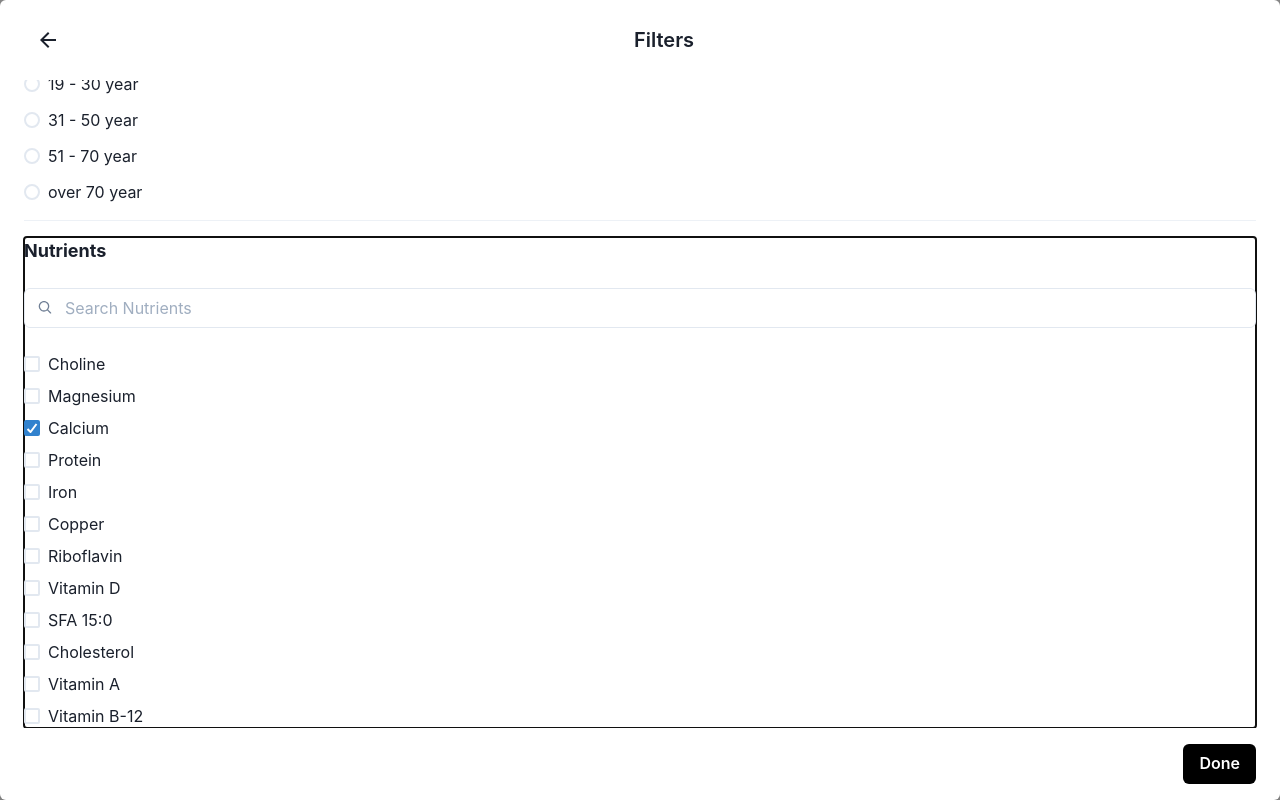
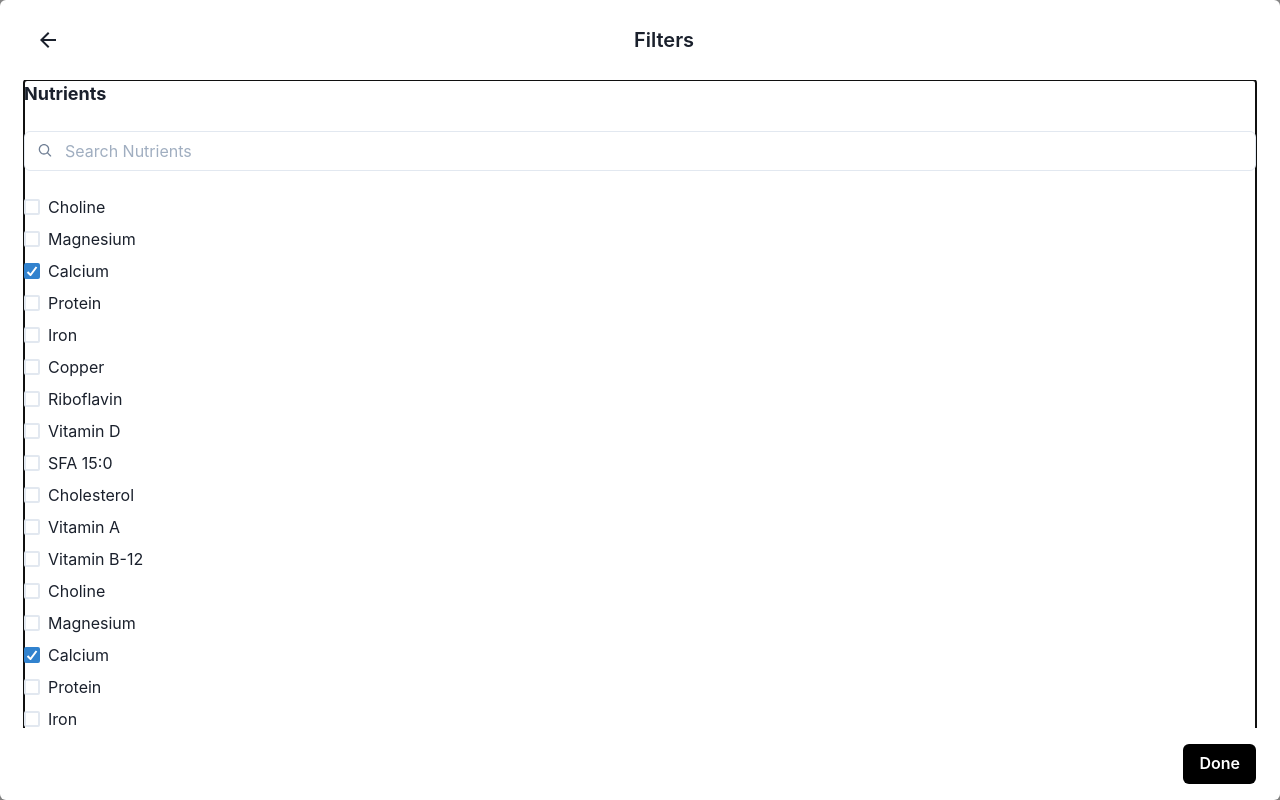
Before and after one commit to hhimanshu/flight-filters, a React (Create React App) app: page / in a window 1280 px wide. Built offline with nearby package versions, Linux system fonts and the light colour scheme.

Commit message:
attempt without making use of ForwardRef

```diff
--- a/src/components/FilterModal/NutrientFilterOptions.tsx
+++ b/src/components/FilterModal/NutrientFilterOptions.tsx
@@ -36,6 +36,58 @@ export const NutrientFilterOptions = () => {
                         <Checkbox value="Cholesterol">Cholesterol</Checkbox>
                         <Checkbox value="Vitamin A">Vitamin A</Checkbox>
                         <Checkbox value="Vitamin B-12">Vitamin B-12</Checkbox>
+
+                        <Checkbox value="Choline">Choline</Checkbox>
+                        <Checkbox value="Magnesium">Magnesium</Checkbox>
+                        <Checkbox value="Calcium">Calcium</Checkbox>
+                        <Checkbox value="Protein">Protein</Checkbox>
+                        <Checkbox value="Iron">Iron</Checkbox>
+                        <Checkbox value="Copper">Copper</Checkbox>
+                        <Checkbox value="Riboflavin">Riboflavin</Checkbox>
+                        <Checkbox value="Vitamin D">Vitamin D</Checkbox>
+                        <Checkbox value="SFA 15:0">SFA 15:0</Checkbox>
+                        <Checkbox value="Cholesterol">Cholesterol</Checkbox>
+                        <Checkbox value="Vitamin A">Vitamin A</Checkbox>
+                        <Checkbox value="Vitamin B-12">Vitamin B-12</Checkbox>
+
+                        <Checkbox value="Choline">Choline</Checkbox>
+                        <Checkbox value="Magnesium">Magnesium</Checkbox>
+                        <Checkbox value="Calcium">Calcium</Checkbox>
+                        <Checkbox value="Protein">Protein</Checkbox>
+                        <Checkbox value="Iron">Iron</Checkbox>
+                        <Checkbox value="Copper">Copper</Checkbox>
+                        <Checkbox value="Riboflavin">Riboflavin</Checkbox>
+                        <Checkbox value="Vitamin D">Vitamin D</Checkbox>
+                        <Checkbox value="SFA 15:0">SFA 15:0</Checkbox>
+                        <Checkbox value="Cholesterol">Cholesterol</Checkbox>
+                        <Checkbox value="Vitamin A">Vitamin A</Checkbox>
+                        <Checkbox value="Vitamin B-12">Vitamin B-12</Checkbox>
+
+                        <Checkbox value="Choline">Choline</Checkbox>
+                        <Checkbox value="Magnesium">Magnesium</Checkbox>
+                        <Checkbox value="Calcium">Calcium</Checkbox>
+                        <Checkbox value="Protein">Protein</Checkbox>
+                        <Checkbox value="Iron">Iron</Checkbox>
+                        <Checkbox value="Copper">Copper</Checkbox>
+                        <Checkbox value="Riboflavin">Riboflavin</Checkbox>
+                        <Checkbox value="Vitamin D">Vitamin D</Checkbox>
+                        <Checkbox value="SFA 15:0">SFA 15:0</Checkbox>
+                        <Checkbox value="Cholesterol">Cholesterol</Checkbox>
+                        <Checkbox value="Vitamin A">Vitamin A</Checkbox>
+                        <Checkbox value="Vitamin B-12">Vitamin B-12</Checkbox>
+
+                        <Checkbox value="Choline">Choline</Checkbox>
+                        <Checkbox value="Magnesium">Magnesium</Checkbox>
+                        <Checkbox value="Calcium">Calcium</Checkbox>
+                        <Checkbox value="Protein">Protein</Checkbox>
+                        <Checkbox value="Iron">Iron</Checkbox>
+                        <Checkbox value="Copper">Copper</Checkbox>
+                        <Checkbox value="Riboflavin">Riboflavin</Checkbox>
+                        <Checkbox value="Vitamin D">Vitamin D</Checkbox>
+                        <Checkbox value="SFA 15:0">SFA 15:0</Checkbox>
+                        <Checkbox value="Cholesterol">Cholesterol</Checkbox>
+                        <Checkbox value="Vitamin A">Vitamin A</Checkbox>
+                        <Checkbox value="Vitamin B-12">Vitamin B-12</Checkbox>
                     </Stack>
                 </CheckboxGroup>
             </Box>
--- a/src/components/FilterModal/index.tsx
+++ b/src/components/FilterModal/index.tsx
@@ -12,7 +12,7 @@ import {
     ModalOverlay,
     Text
 } from "@chakra-ui/react";
-import React, {ForwardedRef, forwardRef} from "react";
+import React from "react";
 import {ArrowBackIcon} from "@chakra-ui/icons";
 import {GenderFilterOptions} from "./GenderFilterOptions";
 import {AgeFilterOptions} from "./AgeFilterOptions";
@@ -26,9 +26,63 @@ interface FilterModalProps {
     genderRef: React.RefObject<HTMLDivElement>;
     ageRef: React.RefObject<HTMLDivElement>;
     nutrientRef: React.RefObject<HTMLDivElement>;
+    focusRef: React.RefObject<HTMLDivElement | FocusableElement> | undefined;
 }
 
-export const FilterModal = forwardRef((props: FilterModalProps, ref: ForwardedRef<HTMLDivElement | FocusableElement>) => {
+export const FilterModal = (props: FilterModalProps) => {
+    return (
+        <Modal
+            onClose={props.onClose}
+            size={"full"}
+            isOpen={props.isOpen}
+            scrollBehavior={"inside"}
+            returnFocusOnClose={true}
+            initialFocusRef={props.focusRef}
+        >
+            <ModalOverlay/>
+            <ModalContent>
+                <ModalHeader>
+                    <Flex alignItems="center">
+                        <IconButton
+                            bg={"white"}
+                            size={"lg"}
+                            fontSize="24px"
+                            aria-label="Table Filters"
+                            icon={<ArrowBackIcon/>}
+                            onClick={props.onClose}
+                        />
+                        <Flex width="100%" justify="center">
+                            <Text>Filters</Text>
+                        </Flex>
+                    </Flex>
+                </ModalHeader>
+                <ModalBody>
+                    <Box>
+                        <Box ref={props.nutrientRef} tabIndex={-1}>
+                            <NutrientFilterOptions/>
+                        </Box>
+                        <Divider my={4}/>
+                        <Box ref={props.ageRef} tabIndex={-1}>
+                            <AgeFilterOptions/>
+                        </Box>
+                        <Divider my={4}/>
+                        <Box ref={props.genderRef} tabIndex={-1}>
+                            <GenderFilterOptions/>
+                        </Box>
+                    </Box>
+                </ModalBody>
+                <ModalFooter>
+                    <Button bg="black" color="white" variant="solid" onClick={props.onClose}>
+                        Done
+                    </Button>
+                </ModalFooter>
+            </ModalContent>
+        </Modal>
+    );
+}
+
+
+/*export const FilterModal = forwardRef((props: FilterModalProps, ref: ForwardedRef<HTMLDivElement | FocusableElement>) => {
     return (
         <Modal
             onClose={props.onClose}
@@ -78,4 +132,4 @@ export const FilterModal = forwardRef((props: FilterModalProps, ref: ForwardedRe
             </ModalContent>
         </Modal>
     );
-})
+})*/
--- a/src/components/TableFilters.tsx
+++ b/src/components/TableFilters.tsx
@@ -8,16 +8,15 @@ import {FilterModal} from "./FilterModal";
 import {FocusableElement} from "@chakra-ui/utils"
 
 export const TableFilters = () => {
-    //const focusRef = React.useRef<HTMLDivElement>(null);
     const totalFiltersRef = React.useRef<HTMLDivElement>(null);
     const genderRef = React.useRef<HTMLDivElement>(null);
     const ageRef = React.useRef<HTMLDivElement>(null);
     const nutrientsRef = React.useRef<HTMLDivElement>(null);
-    const [focusRef, setFocusRef] = useState<RefObject<HTMLDivElement | FocusableElement> | null>(
+    const [focusRef, setFocusRef] = useState<RefObject<HTMLDivElement | FocusableElement> | undefined>(
         nutrientsRef
     );
 
-    const handleClick = (ref: RefObject<HTMLDivElement | FocusableElement>) => setFocusRef(ref);
+    const handleClick = (ref: RefObject<HTMLDivElement>) => setFocusRef(ref);
 
     return (
         <>
@@ -36,13 +35,13 @@ export const TableFilters = () => {
                 />
             </Flex>
             <FilterModal
-                isOpen={focusRef !== null}
-                onClose={() => setFocusRef(null)}
+                isOpen={focusRef !== undefined}
+                onClose={() => setFocusRef(undefined)}
                 totalFiltersRef={totalFiltersRef}
                 genderRef={genderRef}
                 ageRef={ageRef}
                 nutrientRef={nutrientsRef}
-                ref={focusRef}
+                focusRef={focusRef}
             />
         </>
     );
```
